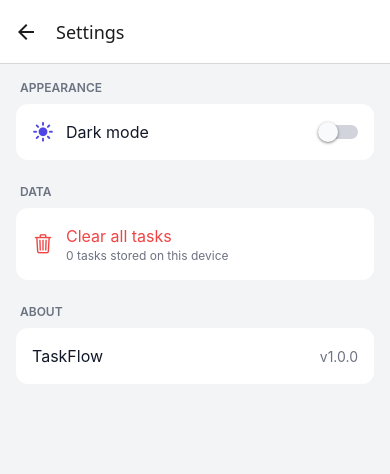
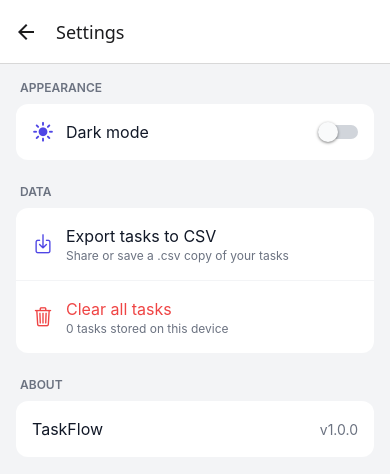
Before and after one commit to amarjec/taskflow-app, a React Native app: screen /Settings in a window 390 px wide. Shown: the top 474 px of the page. Built offline with nearby package versions, Linux system fonts and the light colour scheme; what react-native-worklets would draw is missing.

Commit message:
feat: add CSV export from settings

```diff
--- a/src/screens/SettingsScreen.js
+++ b/src/screens/SettingsScreen.js
@@ -1,8 +1,10 @@
-import { ScrollView, View, Text, Switch, Pressable, Alert } from 'react-native';
+import { useState } from 'react';
+import { ScrollView, View, Text, Switch, Pressable, Alert, ActivityIndicator } from 'react-native';
 import { Ionicons } from '@expo/vector-icons';
 import Constants from 'expo-constants';
 import { useTasks } from '../context/TaskContext';
 import { useTheme } from '../context/ThemeContext';
+import { exportTasksCsv } from '../services/exportService';
 
 // A titled group of rows, like the iOS/Android settings screens
 function Section({ title, children }) {
@@ -17,6 +19,18 @@ function Section({ title, children }) {
 export default function SettingsScreen() {
   const { tasks, clearAllTasks } = useTasks();
   const { isDark, setTheme } = useTheme();
+  const [exporting, setExporting] = useState(false);
+
+  async function handleExport() {
+    try {
+      setExporting(true);
+      await exportTasksCsv(tasks);
+    } catch (e) {
+      Alert.alert('Export failed', e.message || 'Something went wrong.');
+    } finally {
+      setExporting(false);
+    }
+  }
 
   function confirmClear() {
     if (tasks.length === 0) {
@@ -56,6 +70,19 @@ export default function SettingsScreen() {
       </Section>
 
       <Section title="Data">
+        <Pressable
+          onPress={handleExport}
+          disabled={exporting}
+          className="flex-row items-center border-b border-gray-100 p-4 dark:border-gray-700"
+        >
+          <Ionicons name="download-outline" size={22} color="#4f46e5" />
+          <View className="ml-3 flex-1">
+            <Text className="text-base text-gray-900 dark:text-gray-100">Export tasks to CSV</Text>
+            <Text className="text-xs text-gray-500 dark:text-gray-400">Share or save a .csv copy of your tasks</Text>
+          </View>
+          {exporting && <ActivityIndicator color="#4f46e5" />}
+        </Pressable>
+
         <Pressable onPress={confirmClear} className="flex-row items-center p-4">
           <Ionicons name="trash-outline" size={22} color="#ef4444" />
           <View className="ml-3 flex-1">
--- /dev/null
+++ b/src/services/exportService.js
@@ -0,0 +1,40 @@
+import Papa from 'papaparse';
+import { File, Paths } from 'expo-file-system';
+import * as Sharing from 'expo-sharing';
+import { getTodayString } from '../utils/dateUtils';
+
+const COLUMNS = ['id', 'title', 'description', 'category', 'priority', 'start_date', 'due_date', 'status'];
+
+// Task objects use camelCase (startDate); the CSV uses snake_case (start_date)
+export function tasksToCsv(tasks) {
+  const rows = tasks.map((t) => ({
+    id: t.id,
+    title: t.title,
+    description: t.description,
+    category: t.category,
+    priority: t.priority,
+    start_date: t.startDate,
+    due_date: t.dueDate,
+    status: t.status,
+  }));
+  // unparse handles commas, quotes and line breaks inside values for us
+  return Papa.unparse(rows, { columns: COLUMNS });
+}
+
+export async function exportTasksCsv(tasks) {
+  if (tasks.length === 0) throw new Error('There are no tasks to export.');
+
+  const file = new File(Paths.cache, `taskflow-tasks-${getTodayString()}.csv`);
+  if (file.exists) file.delete(); // overwrite an earlier export from the same day
+  file.create();
+  file.write(tasksToCsv(tasks));
+
+  if (!(await Sharing.isAvailableAsync())) {
+    throw new Error('Sharing is not available on this device.');
+  }
+  await Sharing.shareAsync(file.uri, {
+    mimeType: 'text/csv',
+    dialogTitle: 'Export tasks',
+    UTI: 'public.comma-separated-values-text', // iOS file type
+  });
+}
```
